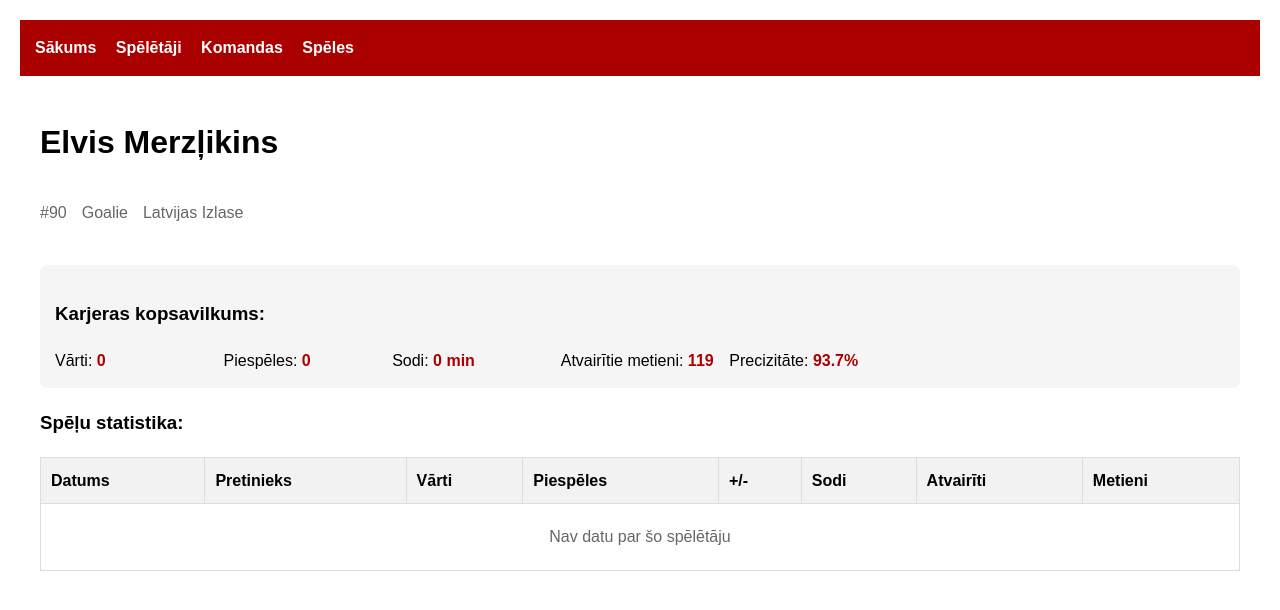
After one commit to Aivfons/naygiggers, a Flask app: page /player/1 in a window 1280 px wide. The commit adds this page. Shown: the top 610 px of the page. Run offline with Flask 3, Linux system fonts and the light colour scheme; data comes from the database, SQL or seed files in the repository; both versions use the stored data as it was after the commit.

Commit message:
Add files via upload

```diff
--- a/kokejs/app.py
+++ b/kokejs/app.py
@@ -55,5 +55,88 @@ def teams():
     conn.close()
     return render_template('teams.html', teams=teams)
 
+# Add these new routes after your existing ones
+@app.route('/player/<int:player_id>')
+def player_detail(player_id):
+    conn = sqlite3.connect('hockey.db')
+    conn.row_factory = sqlite3.Row
+
+    player = conn.execute('''
+        SELECT p.*, t.name as team_name
+        FROM Players p LEFT JOIN Teams t ON p.team_id = t.team_id
+        WHERE p.player_id = ?
+    ''', (player_id,)).fetchone()
+
+    # Modified query to handle goalie stats
+    stats = conn.execute('''
+        SELECT s.*, g.game_date, g.game_type,
+               ht.name as home_team, at.name as away_team, g.score
+        FROM Statistics s
+        JOIN Games g ON s.game_id = g.game_id
+        JOIN Teams ht ON g.home_team_id = ht.team_id
+        JOIN Teams at ON g.away_team_id = at.team_id
+        WHERE s.player_id = ?
+        ORDER BY g.game_date DESC
+    ''', (player_id,)).fetchall()
+
+    # Calculate career totals
+    career_totals = conn.execute('''
+        SELECT SUM(goals) as total_goals,
+               SUM(assists) as total_assists,
+               SUM(penalty_minutes) as total_penalty_minutes,
+               SUM(saves) as total_saves,
+               SUM(shots_against) as total_shots_against
+        FROM Statistics
+        WHERE player_id = ?
+    ''', (player_id,)).fetchone()
+
+    conn.close()
+
+    return render_template('player_detail.html',
+                         player=player,
+                         stats=stats,
+                         totals=career_totals)
+@app.route('/game/<int:game_id>')
+def game_detail(game_id):
+    conn = sqlite3.connect('hockey.db')
+    conn.row_factory = sqlite3.Row
+
+    # Get game info
+    game = conn.execute('''
+        SELECT g.*, ht.name as home_team, at.name as away_team
+        FROM Games g
+        JOIN Teams ht ON g.home_team_id = ht.team_id
+        JOIN Teams at ON g.away_team_id = at.team_id
+        WHERE g.game_id = ?
+    ''', (game_id,)).fetchone()
+
+    # Get game statistics
+    stats = conn.execute('''
+        SELECT p.first_name, p.last_name, s.*
+        FROM Statistics s
+        JOIN Players p ON s.player_id = p.player_id
+        WHERE s.game_id = ?
+        ORDER BY s.goals DESC, s.assists DESC
+    ''', (game_id,)).fetchall()
+
+    conn.close()
+
+    return render_template('game_detail.html', game=game, stats=stats)
+# Add this route with the others
+@app.route('/games')
+def games():
+    conn = sqlite3.connect('hockey.db')
+    conn.row_factory = sqlite3.Row
+
+    games = conn.execute('''
+        SELECT g.*, ht.name as home_team, at.name as away_team
+        FROM Games g
+        JOIN Teams ht ON g.home_team_id = ht.team_id
+        JOIN Teams at ON g.away_team_id = at.team_id
+        ORDER BY g.game_date DESC
+    ''').fetchall()
+
+    conn.close()
+    return render_template('games.html', games=games)
 if __name__ == '__main__':
     app.run(debug=True)
--- a/kokejs/static/style.css
+++ b/kokejs/static/style.css
@@ -58,3 +58,93 @@ th {
     color: #a00;
     font-size: 1.1em;
 }
+/* Add these new styles */
+.player-header {
+    display: flex;
+    flex-direction: column;
+    gap: 10px;
+    margin-bottom: 20px;
+}
+
+.player-meta {
+    display: flex;
+    gap: 20px;
+    color: #666;
+}
+
+.game-meta {
+    display: flex;
+    gap: 15px;
+    margin-bottom: 20px;
+    align-items: center;
+}
+
+.score {
+    font-weight: bold;
+    font-size: 1.2em;
+    color: #a00;
+}
+
+.player-stats table, .game-stats table {
+    width: 100%;
+    margin-top: 15px;
+}
+
+.player-stats th, .game-stats th {
+    background-color: #f2f2f2;
+    padding: 10px;
+    text-align: left;
+}
+
+.player-stats td, .game-stats td {
+    padding: 8px;
+    border-bottom: 1px solid #ddd;
+}
+/* Add these new styles */
+.player-info {
+    display: flex;
+    gap: 15px;
+    margin-bottom: 20px;
+    color: #666;
+}
+
+.career-totals {
+    background: #f5f5f5;
+    padding: 15px;
+    border-radius: 8px;
+    margin-bottom: 20px;
+}
+
+.totals-grid {
+    display: grid;
+    grid-template-columns: repeat(auto-fill, minmax(150px, 1fr));
+    gap: 10px;
+    margin-top: 10px;
+}
+
+.totals-grid div span {
+    font-weight: bold;
+    color: #a00;
+}
+
+.game-log table {
+    width: 100%;
+    margin-top: 15px;
+}
+
+.game-log th {
+    background-color: #f2f2f2;
+    padding: 10px;
+    text-align: left;
+}
+
+.game-log td {
+    padding: 8px;
+    border-bottom: 1px solid #ddd;
+}
+
+.no-data {
+    text-align: center;
+    color: #666;
+    padding: 20px !important;
+}
--- a/kokejs/templates/base.html
+++ b/kokejs/templates/base.html
@@ -11,6 +11,7 @@
         <a href="/">Sākums</a>
         <a href="/players">Spēlētāji</a>
         <a href="/teams">Komandas</a>
+        <a href="/games">Spēles</a>
     </nav>
     <div class="container">
         {% block content %}{% endblock %}
--- /dev/null
+++ b/kokejs/templates/player_detail.html
@@ -0,0 +1,75 @@
+{% extends "base.html" %}
+
+{% block content %}
+<div class="player-header">
+    <h1>{{ player.first_name }} {{ player.last_name }}</h1>
+    <div class="player-info">
+        <span>#{{ player.jersey_number }}</span>
+        <span>{{ player.position }}</span>
+        <span>{{ player.team_name }}</span>
+    </div>
+</div>
+
+<div class="career-totals">
+    <h3>Karjeras kopsavilkums:</h3>
+    <div class="totals-grid">
+        <div>Vārti: <span>{{ totals.total_goals or 0 }}</span></div>
+        <div>Piespēles: <span>{{ totals.total_assists or 0 }}</span></div>
+        <div>Sodi: <span>{{ totals.total_penalty_minutes or 0 }} min</span></div>
+        {% if player.position == 'Goalie' %}
+        <div>Atvairītie metieni: <span>{{ totals.total_saves or 0 }}</span></div>
+        <div>Precizitāte: <span>
+            {% if totals.total_shots_against %}
+                {{ "%.1f"|format((totals.total_saves/totals.total_shots_against)*100) }}%
+            {% else %}
+                0%
+            {% endif %}
+        </span></div>
+        {% endif %}
+    </div>
+</div>
+
+<div class="game-log">
+    <h3>Spēļu statistika:</h3>
+    <table>
+        <tr>
+            <th>Datums</th>
+            <th>Pretinieks</th>
+            <th>Vārti</th>
+            <th>Piespēles</th>
+            <th>+/-</th>
+            <th>Sodi</th>
+            {% if player.position == 'Goalie' %}
+            <th>Atvairīti</th>
+            <th>Metieni</th>
+            {% endif %}
+        </tr>
+        {% for stat in stats %}
+        <tr>
+            <td>{{ stat.game_date }}</td>
+            <td>
+                {% if player.team_id == stat.home_team_id %}
+                    vs {{ stat.away_team }}
+                {% else %}
+                    @ {{ stat.home_team }}
+                {% endif %}
+            </td>
+            <td>{{ stat.goals }}</td>
+            <td>{{ stat.assists }}</td>
+            <td>{{ stat.plus_minus }}</td>
+            <td>{{ stat.penalty_minutes }} min</td>
+            {% if player.position == 'Goalie' %}
+            <td>{{ stat.saves }}</td>
+            <td>{{ stat.shots_against }}</td>
+            {% endif %}
+        </tr>
+        {% else %}
+        <tr>
+            <td colspan="{% if player.position == 'Goalie' %}8{% else %}6{% endif %}" class="no-data">
+                Nav datu par šo spēlētāju
+            </td>
+        </tr>
+        {% endfor %}
+    </table>
+</div>
+{% endblock %}
```
Also changed, not shown: kokejs/templates/game_detail.html (added, +30 -0 lines), kokejs/templates/games.html (added, +25 -0 lines), kokejs/templates/players.html (+5 -3 lines), kokejs/templates/teams.html (+6 -2 lines), kokejs/hockey.db.
